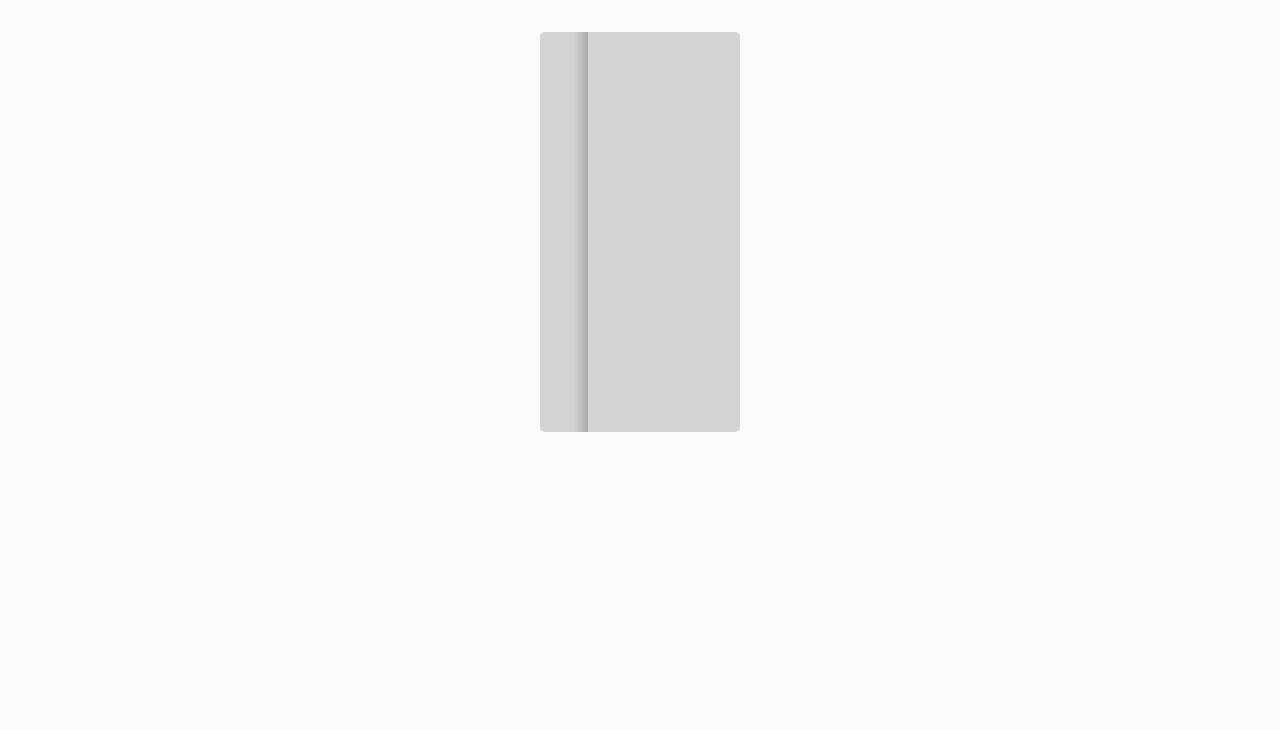
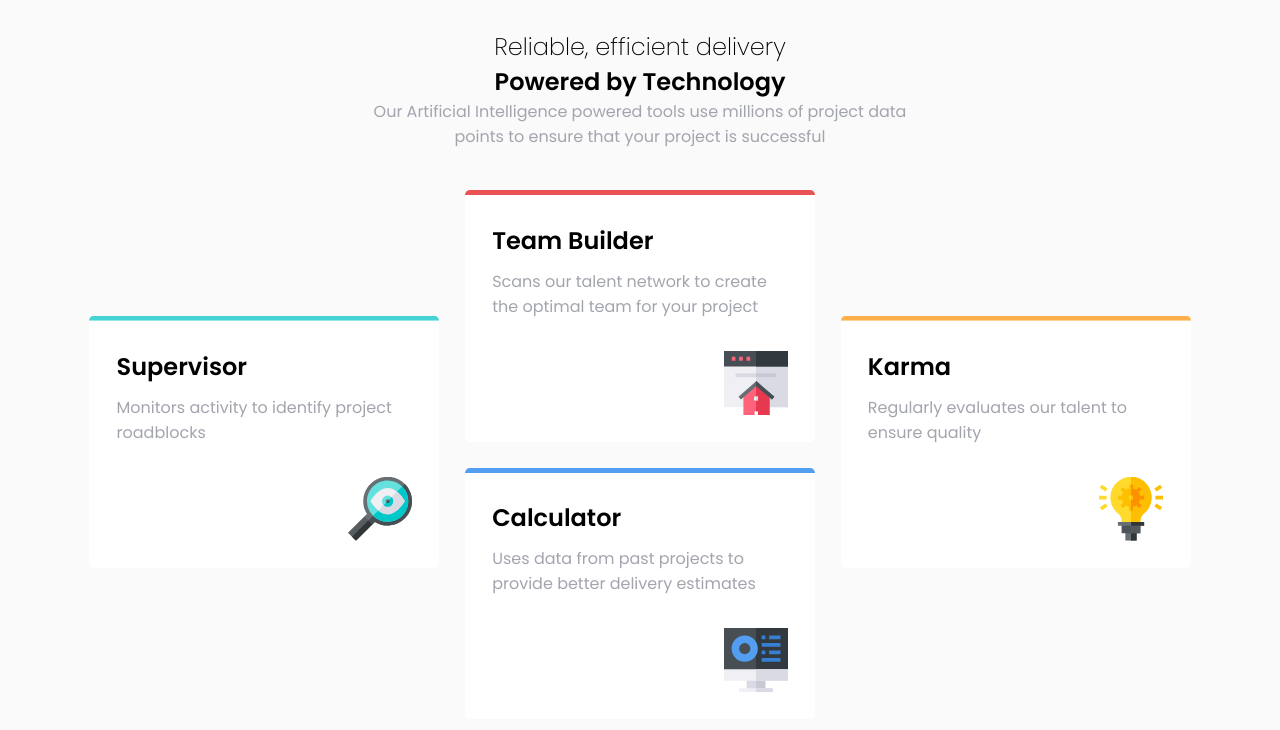
Before and after one commit to Shaikh-Danish/four-card-feature, a plain HTML site: page index.html in a window 1280 px wide. Drawn offline with Linux system fonts and the light colour scheme.

Commit message:
Update index.html

```diff
--- a/index.html
+++ b/index.html
@@ -15,7 +15,7 @@
   </style>
 </head>
 <body>
-		<!--<section class="container">
+		<section class="container">
 				<header class="header">
 						<h1>Reliable, efficient delivery</h1>
 						<h1>Powered by Technology</h1>
@@ -45,10 +45,8 @@
   						<img src="images/icon-calculator.svg" alt="" class="cards__img">
   				</div>
   		</section>
-  </section>-->
+  </section>
 
-  <div class="back">
-  		<div class="grad"></div>
-  </div>
+
 </body>
 </html>
```
